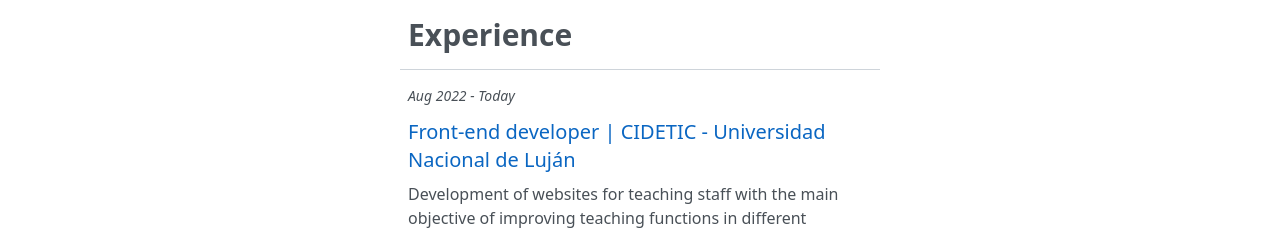
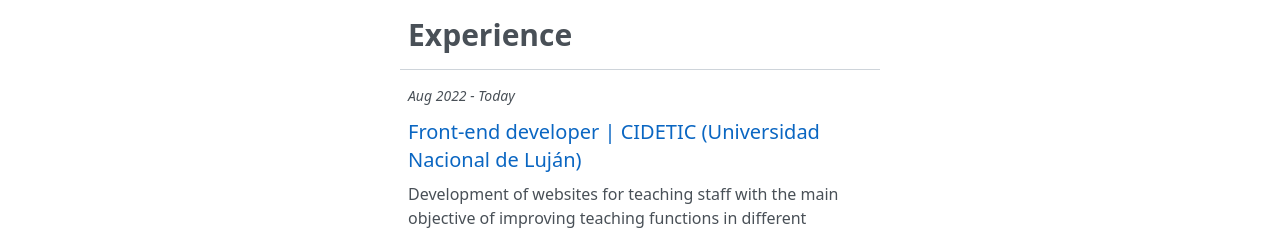
Before and after one commit to matiasgimenezdev/portfolio, a React (Vite) app: page / in a window 1280 px wide. Shown: the part 709-939 px from the top of the page. Built offline with nearby package versions, Linux system fonts and the light colour scheme.

Commit message:
laboral experience updated

```diff
--- a/src/components/JobsList.tsx
+++ b/src/components/JobsList.tsx
@@ -4,7 +4,7 @@ import { Job } from '../types';
 
 const jobs: Job[] = [
 	{
-		title: `Front-end developer | CIDETIC - Universidad Nacional de Luján`,
+		title: `Front-end developer | CIDETIC (Universidad Nacional de Luján)`,
 		from: 'Aug 2022',
 		to: 'Today',
 		description: `Development of websites for teaching staff with the main objective of improving teaching functions
```
